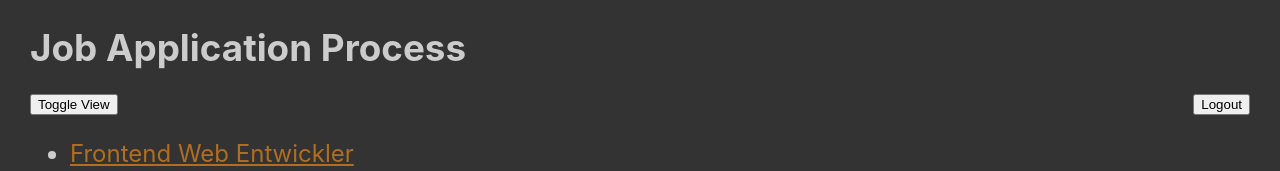
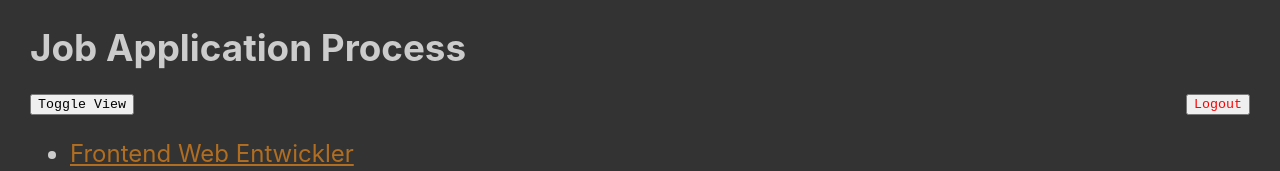
Before and after one commit to edwardtanguay/live-coding-job-app-sass-json-server, a React (Vite) app: page / in a window 1280 px wide. Shown: the top 171 px of the page. Built offline with nearby package versions, Linux system fonts and the light colour scheme; no server answers; the HTML template or start-up script is replaced by a standard one.

Commit message:
sass functions

```diff
--- a/src/App.jsx
+++ b/src/App.jsx
@@ -133,11 +133,11 @@ function App() {
 				<>
 					<div className="buttonArea">
 						{userGroup === 'fullAccessMembers' && (
-							<button onClick={handleToggleView}>
+							<button className="btn_normal" onClick={handleToggleView}>
 								Toggle View
 							</button>
 						)}
-						<button onClick={handleLogoutButton}>Logout</button>
+						<button className="btn_logout" onClick={handleLogoutButton}>Logout</button>
 					</div>
 					{displayKind === 'full' && (
 						<JobsFull
--- a/src/styles/App.scss
+++ b/src/styles/App.scss
@@ -1,9 +1,10 @@
-@import './variables_default.scss';
-// @import './variables_customer001.scss';
+@import './_functions.scss';
+@import './_variables_default.scss';
+// @import './_variables_customer001.scss';
 
 body {
 	background-color: #333;
-	padding: 0 30px;
+	padding: 0 sum(20px, $siteIndent);
 
 	.App {
 		font-size: $fontSize_large;
@@ -16,6 +17,15 @@ body {
 		.buttonArea {
 			display: flex;
 			justify-content: space-between;
+
+			.btn_normal {
+				font-family: monospace;
+			}
+
+			.btn_logout {
+				@extend .btn_normal;
+				color: red;
+			}
 		}
 
 		.jobs {
--- /dev/null
+++ b/src/styles/_functions.scss
@@ -0,0 +1,7 @@
+@function sum($numbers...) {
+	$sum: 0;
+	@each $number in $numbers {
+		$sum: $sum + $number;
+	}
+	@return $sum;
+}
--- a/src/styles/_variables_customer001.scss
+++ b/src/styles/_variables_customer001.scss
@@ -2,6 +2,7 @@ $color_skills: orange;
 $fontSize_small: 1.4rem;
 $fontSize_medium: 1.5rem;
 $fontSize_large: 1.9rem;
+$siteIndent: 60px;
 
 @mixin border {
 	border: 2px solid orange;
--- a/src/styles/_variables_default.scss
+++ b/src/styles/_variables_default.scss
@@ -2,6 +2,7 @@ $color_skills: rgb(227, 231, 138);
 $fontSize_small: 0.9rem;
 $fontSize_medium: 1.2rem;
 $fontSize_large: 1.5rem;
+$siteIndent: 10px;
 
 @mixin border {
 	border: 1px solid #666;
```
